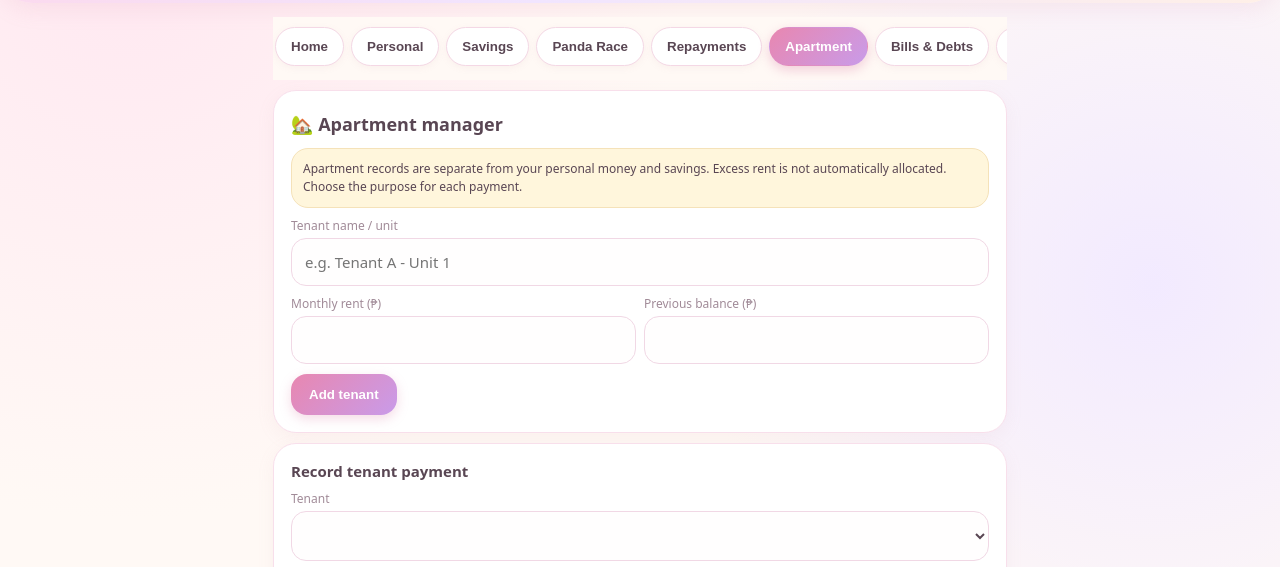
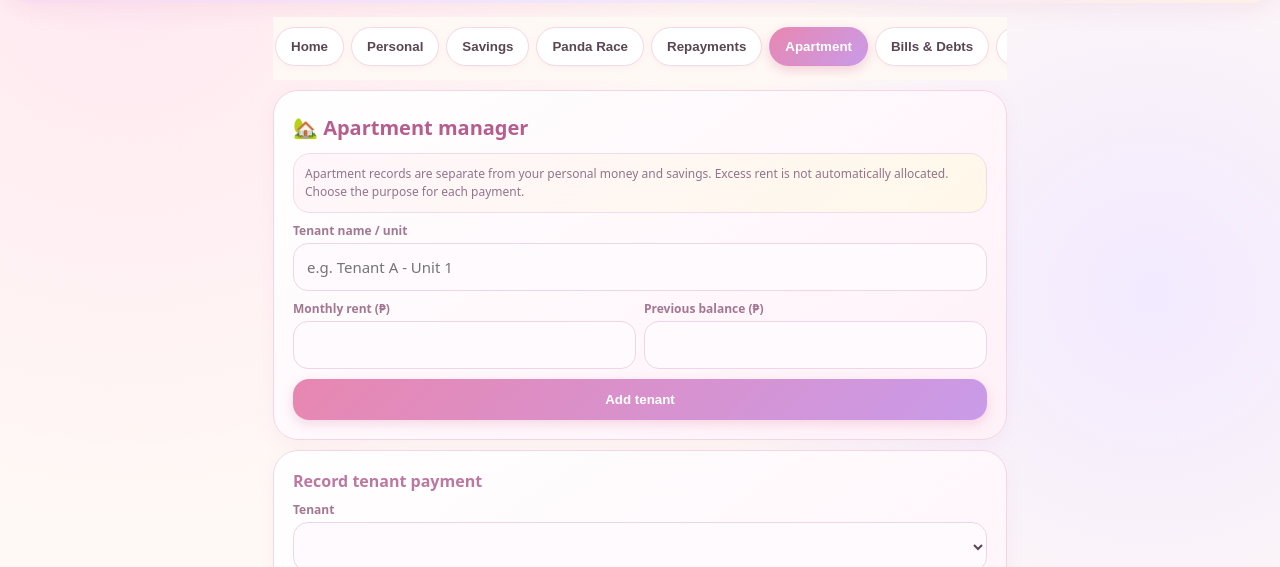
Before and after one commit to ecasmile/my-little-wallet, a plain HTML site: page index.html in a window 1280 px wide. Both pictures are taken after a click on the button "Apartment". Shown: the part 201-768 px from the top of the page. Drawn offline with Linux system fonts and the light colour scheme.

Commit message:
Update index.html

```diff
--- a/index.html
+++ b/index.html
@@ -469,6 +469,67 @@ footer {
   border-radius: 17px;
   padding: 12px;
 }
+#repay .metric {
+  background: #fff7fb;
+  border: 1px solid #f3dce9;
+  border-radius: 17px;
+  padding: 12px;
+}
+/* 🏡🌸 PINK PANDA APARTMENT ROOM */
+
+#apartment .card {
+  background: linear-gradient(145deg, #ffffff, #fff1f8);
+  border: 1px solid #f3d5e6;
+  border-radius: 25px;
+  box-shadow: 0 6px 18px #d99aba18;
+  padding: 19px;
+}
+
+#apartment h2 {
+  color: #b75d8d;
+  font-size: 20px;
+}
+
+#apartment h3 {
+  color: #bd78a1;
+  font-size: 16px;
+}
+
+#apartment label {
+  color: #a47791;
+  font-weight: 600;
+}
+
+#apartment input,
+#apartment select {
+  border: 1px solid #efd5e5;
+  border-radius: 15px;
+  background: #fffafd;
+}
+
+#apartment input:focus,
+#apartment select:focus {
+  border-color: #df8db5;
+  box-shadow: 0 0 0 3px #fbe4ef;
+}
+
+#apartment button.primary {
+  width: 100%;
+  border-radius: 16px;
+  background: linear-gradient(135deg, #e887b0, #c99be9);
+  box-shadow: 0 4px 12px #d879a244;
+}
+
+#apartment .notice {
+  background: linear-gradient(135deg, #fff6fb, #fff8e9);
+  border: 1px solid #f3dce9;
+  border-radius: 17px;
+  color: #92758b;
+}
+
+#apartment .item {
+  border-bottom: 1px solid #f3dce9;
+}
 
 </style></head>
 <body>
```
